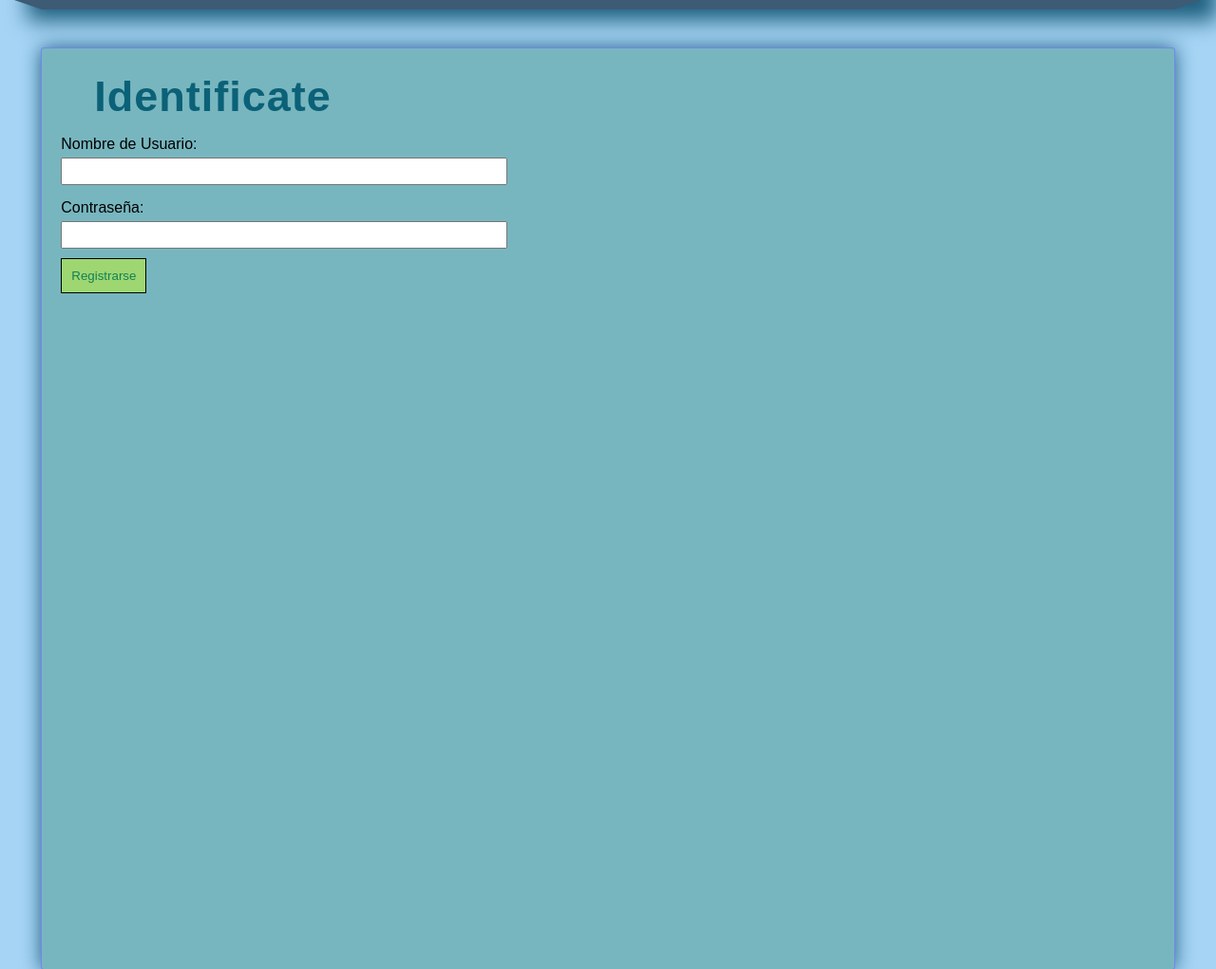
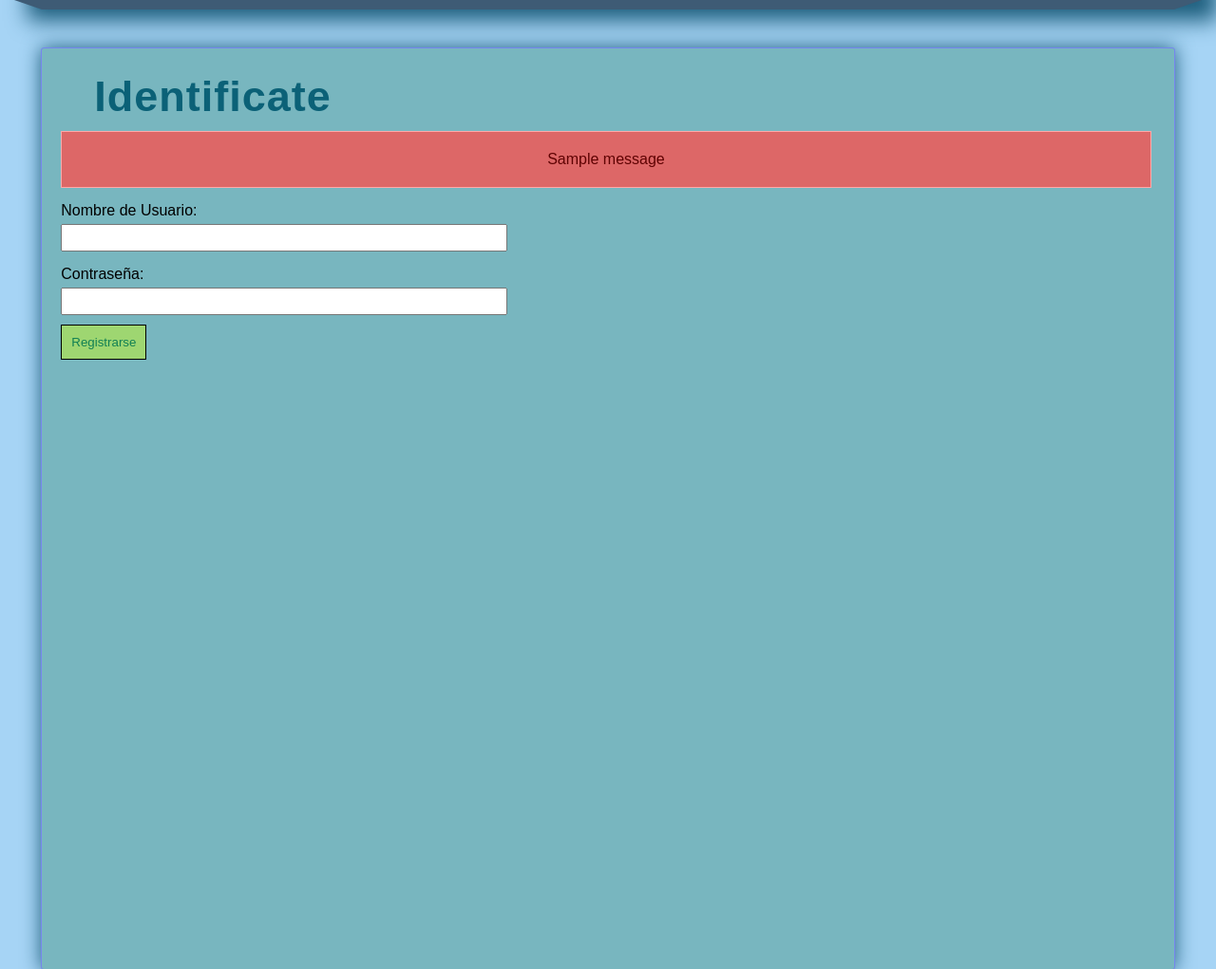
Before and after one commit to Lekanda/master-python, a Django app: page /login/ in a window 1280 px wide. Shown: the part 182-1203 px from the top of the page at 95% size. Run offline with Django 3.2, Linux system fonts and the light colour scheme; data comes from the database, SQL or seed files in the repository; both versions use the stored data as it was after the commit; one stand-in notice (Sample message) is shown; some libraries are stand-ins or nearby versions.

Commit message:
294-Login de Usuarios

```diff
--- a/22-django/ProyectoDjango/mainapp/static/css/styles.css
+++ b/22-django/ProyectoDjango/mainapp/static/css/styles.css
@@ -240,7 +240,8 @@ nav > ul > li:hover > ul > li:hover a{
     text-shadow: 0px 0px 2px rgb(247, 2, 2);
 }
 .message,
-.alert-success{
+.alert-success,
+.alert{
     padding: 20px;
     border: 1px solid #012c03;
     background: #9ed671;
@@ -249,7 +250,12 @@ nav > ul > li:hover > ul > li:hover a{
     text-align: center;
     margin-bottom: 10px;
 }
-.publicado{
+.alert-warning{
+    background: #dd6767;
+    color: #5f0303;
+    border: 1px solid #ffa9a9;
+}
+/* .publicado{
     border: 4px solid #012c03;
     border-radius: 19px;
     padding: 7px;
@@ -269,7 +275,7 @@ nav > ul > li:hover > ul > li:hover a{
     background: #efd3e3;
     text-shadow: 0px 0px 1px rgb(44, 3, 3);
     box-shadow: 0px 0px 10px rgb(44, 3, 3);
-}
+} */
 .title{
     color:#0b6177 ;
     letter-spacing: 1px;
--- a/22-django/ProyectoDjango/mainapp/templates/users/login.html
+++ b/22-django/ProyectoDjango/mainapp/templates/users/login.html
@@ -5,6 +5,13 @@
 
 {% block content %}
     <h1 class="title">{{title}}</h1>
+    {% if messages %}
+        {% for message in messages %}
+            <div class="alert alert-warning">
+                {{message}}
+            </div>
+        {% endfor %}
+    {% endif %}
 
     {{register_form.errors}}
 
--- a/22-django/ProyectoDjango/mainapp/views.py
+++ b/22-django/ProyectoDjango/mainapp/views.py
@@ -2,6 +2,7 @@ from django.shortcuts import render,redirect
 from django.contrib import messages
 from django.contrib.auth.forms import UserCreationForm
 from mainapp.forms import RegisterForm
+from django.contrib.auth import authenticate, login, logout
 
 
 
@@ -39,6 +40,23 @@ def register_page(request):
 
 def  login_page(request):
 
+    if request.method == 'POST':
+        username= request.POST.get('username')
+        password= request.POST.get('password')
+
+        #Funcion apara autenticar. Se pasan 3 cosas
+        #    1. request
+        #    2. username
+        #    3. pass
+        user=authenticate(request, username=username, password=password)
+
+        if user is not None:
+            login(request, user)
+            messages.success(request, 'Te has Logeado correctamente!!')
+            return redirect('inicio')
+        else:
+            messages.warning(request, 'No estas logedado!!')
+            return redirect('login')
 
     return render(request, 'users/login.html', {
         'title':'Identificate'
```
Also changed, not shown: 22-django/ProyectoDjango/db.sqlite3.
